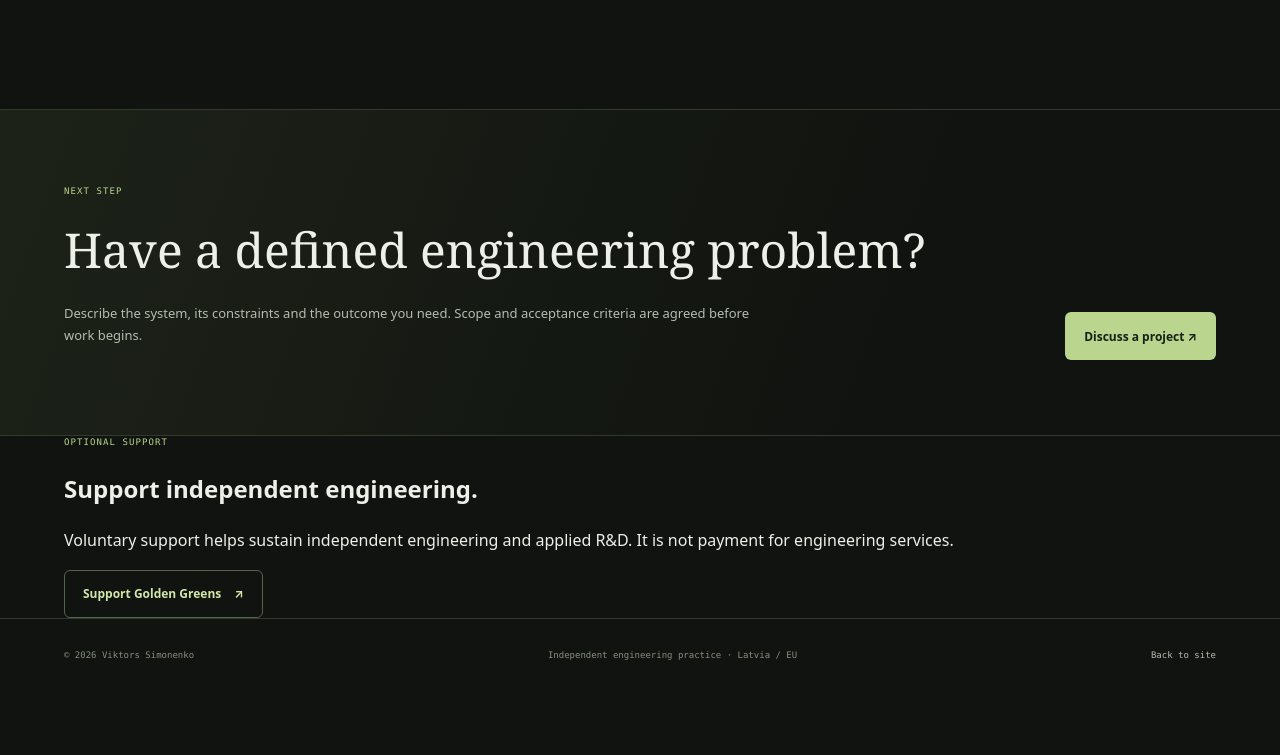
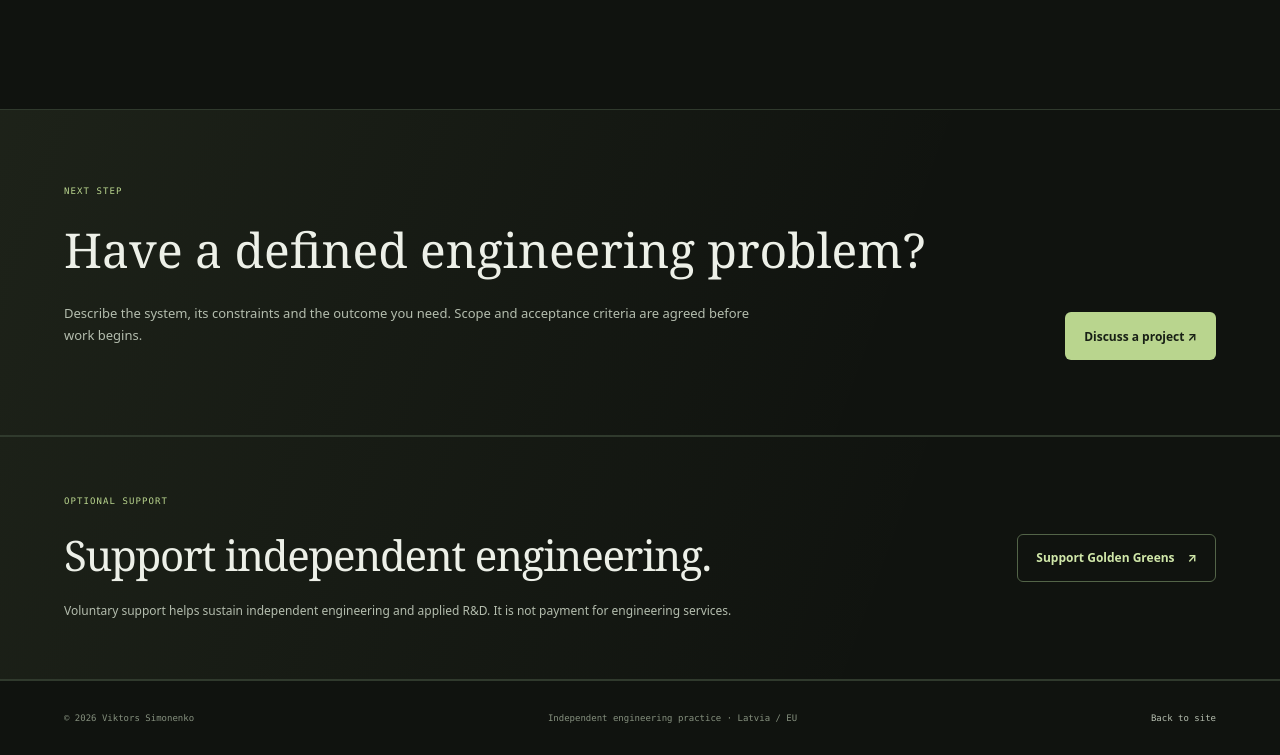
Before and after one commit to VitoOG/Landingpage, a plain HTML site: page services/index.html in a window 1280 px wide. Shown: the part 4347-5102 px from the top of the page. Before the commit the page ends 5040 px from the top, so only its background shows below. Drawn offline with Linux system fonts and the light colour scheme.

Commit message:
Style voluntary support calls to action

```diff
--- a/css/catalog.css
+++ b/css/catalog.css
@@ -79,3 +79,13 @@
   .catalog-contact-inner .button { width: 100%; }
 }
 @media (prefers-reduced-motion: reduce) { .catalog-card { transition: none; } }
+
+.catalog-support { border-block: 1px solid var(--color-border); background: linear-gradient(110deg, rgb(185 213 142 / 7%), transparent 70%); }
+.catalog-support-inner { display: flex; align-items: center; justify-content: space-between; gap: 35px; padding-block: 58px; }
+.catalog-support-copy { max-width: 720px; }
+.catalog-support h2 { margin: 12px 0; font-family: var(--font-display); font-size: clamp(28px, 3.5vw, 42px); font-weight: 500; letter-spacing: -.03em; }
+.catalog-support p:not(.eyebrow) { margin: 0; color: var(--color-text-soft); font-size: 12px; line-height: 1.75; }
+@media (max-width: 760px) {
+  .catalog-support-inner { align-items: flex-start; flex-direction: column; }
+  .catalog-support-inner .button { width: 100%; }
+}
```
